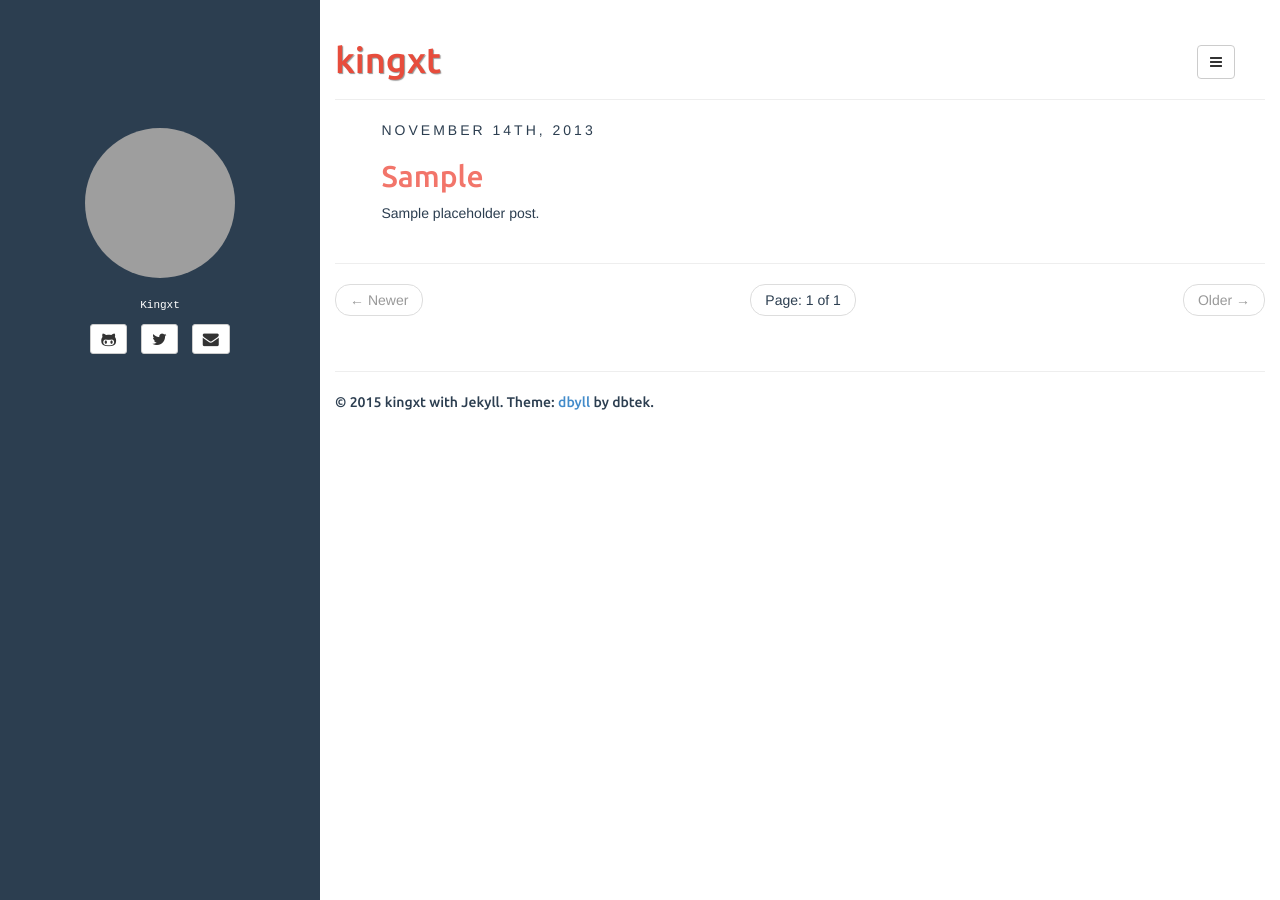
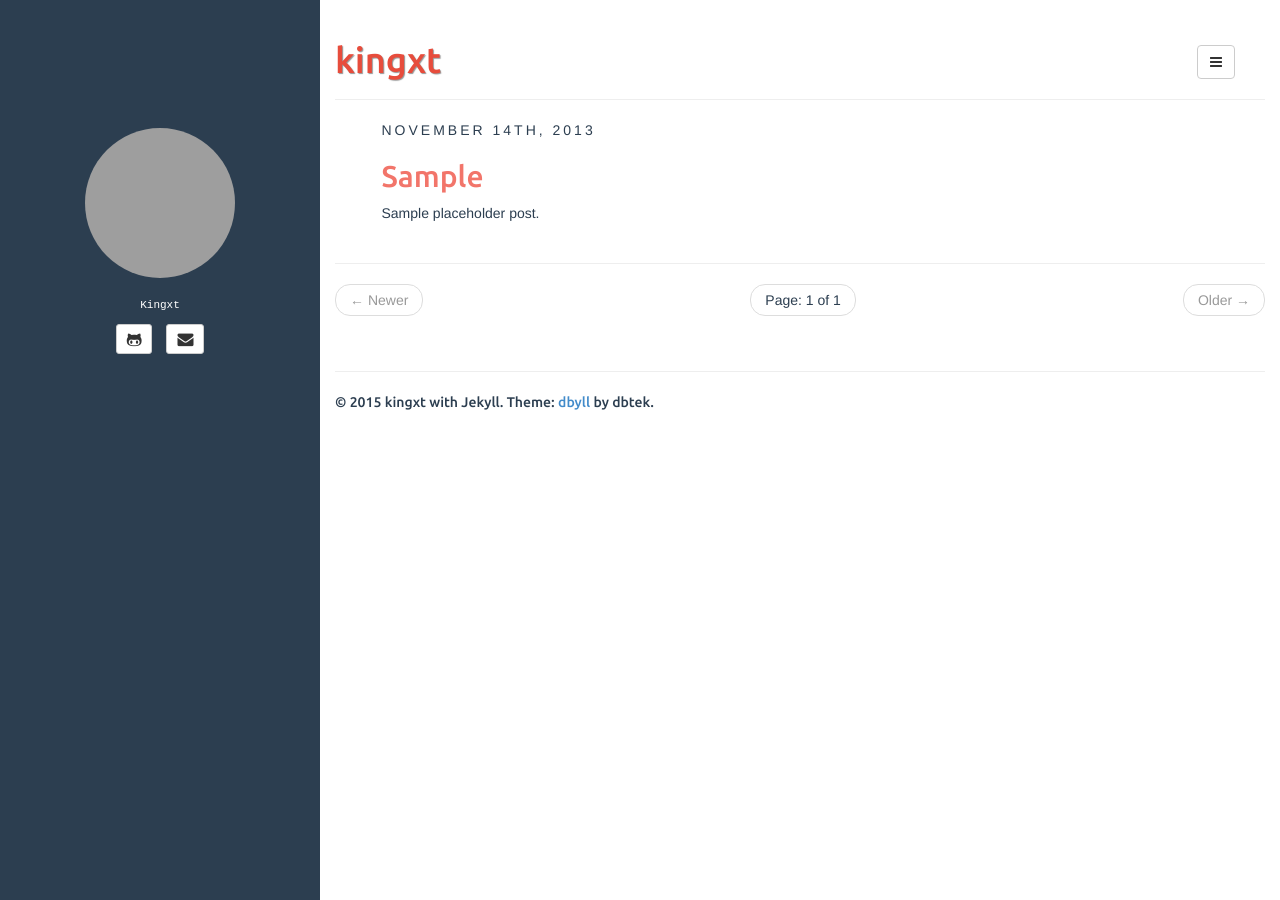
Before and after one commit to kingxt/kingxt.github.io, a Jekyll site: the page built from index.html, in a window 1280 px wide. Built offline with Jekyll 4.4.1, drawn with Linux system fonts in a browser that asks for light colours; the list of posts is cut into pages by our own code; grey boxes are pictures that could not be loaded.

Commit message:
remove no need

```diff
--- a/_includes/sidebar.html
+++ b/_includes/sidebar.html
@@ -23,13 +23,6 @@
 			</a>
 		</li>
 		{% endif %}
-		{% if site.author.twitter %}
-		<li>
-			<a class="btn btn-default btn-sm" href="https://twitter.com/{{ site.author.twitter }}">
-				<i class="fa fa-twitter fa-lg"></i>
-			</a>
-		</li>
-		{% endif %}
 		{% if site.author.email %}
 		<li>
 			<a class="btn btn-default btn-sm" href="mailto:{{ site.author.email }}">
@@ -38,26 +31,5 @@
 		</li>
 		{% endif %}
 	</ul>
-	<ul id="contact-list-secondary" class="list-unstyled list-inline">
-		{% if site.author.pinterest %}
-		<li>
-			<a class="btn btn-default btn-sm" href="https://pinterest.com/{{ site.author.pinterest }}">
-				<i class="fa fa-pinterest fa-lg"></i>
-			</a>
-		</li>
-		{% endif %}
-		{% if site.author.linkedin %}
-		<li>
-			<a class="btn btn-default btn-sm" href="https://linkedin.com/pub/{{ site.author.linkedin }}">
-				<i class="fa fa-linkedin fa-lg"></i>
-			</a>
-		</li>
-		{% endif %}
-		<li>
-			<a class="btn btn-default btn-sm" href="{{ site.BASE_PATH }}/{{ site.rss_path }}">
-				<i class="fa fa-rss fa-lg"></i>
-			</a>
-		</li>
-	</ul>
 </div>
 <!-- sidebar.html end -->
```
